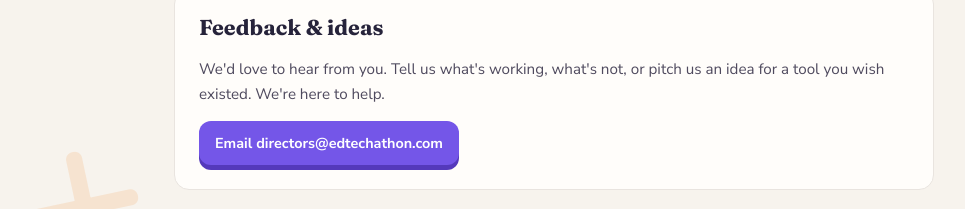
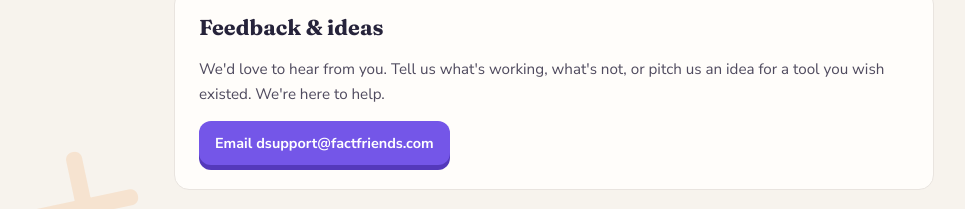
Before and after one commit to EdTech-a-thon/math-formative-quizzes, a SvelteKit app: page /about in a window 1280 px wide. Shown: the part 1002-1211 px from the top of the page, without its empty margins (86-1051 px from the left). Built offline with nearby package versions, Linux system fonts and the light colour scheme.

Commit message:
New Fact Friends Support Email

```diff
--- a/src/routes/about/+page.svelte
+++ b/src/routes/about/+page.svelte
@@ -33,7 +33,7 @@
     <section class="setup-section">
       <h2>Feedback &amp; ideas</h2>
       <p>We'd love to hear from you. Tell us what's working, what's not, or pitch us an idea for a tool you wish existed. We're here to help.</p>
-      <a class="doc-mail" href="mailto:directors@edtechathon.com?subject=factfriends%20feedback">Email directors@edtechathon.com</a>
+      <a class="doc-mail" href="mailto:support@factfriends.com?subject=factfriends%20feedback">Email dsupport@factfriends.com</a>
     </section>
   </article>
   <SiteFooter />
--- a/src/routes/privacy/+page.svelte
+++ b/src/routes/privacy/+page.svelte
@@ -31,7 +31,7 @@
     <section class="setup-section">
       <h2>On your device</h2>
       <p>We set a sign-in cookie so teachers and students stay signed in, and we keep a couple of things in your browser's local storage: the countdown on a timed quiz, so it survives a refresh, and unsaved quiz drafts a teacher is still editing. That information stays on the device.</p>
-      <p>Questions or concerns? Email <a href="mailto:directors@edtechathon.com?subject=factfriends%20privacy">directors@edtechathon.com</a>.</p>
+      <p>Questions or concerns? Email <a href="mailto:support@factfriends.com?subject=factfriends%20privacy">support@factfriends.com</a>.</p>
     </section>
   </article>
   <SiteFooter />
```
